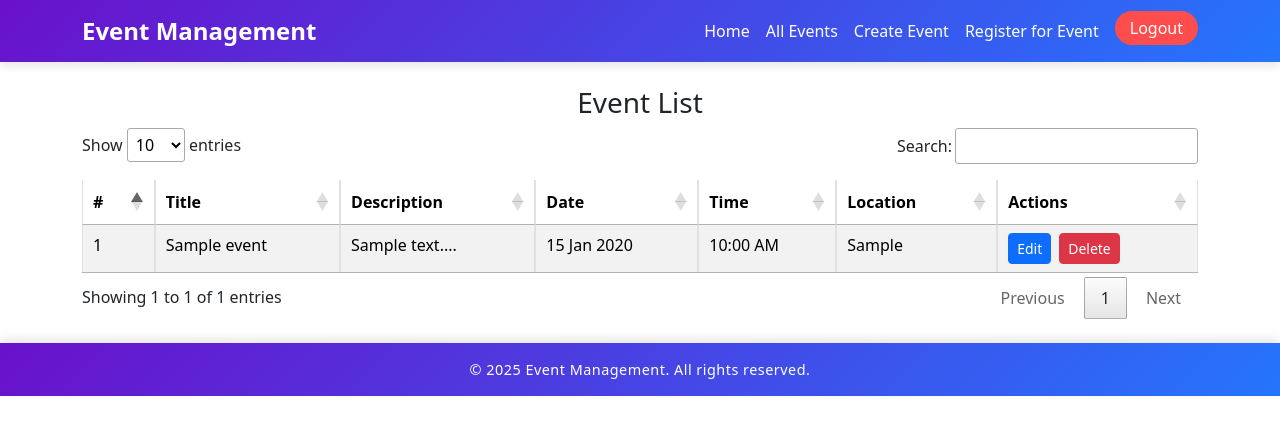
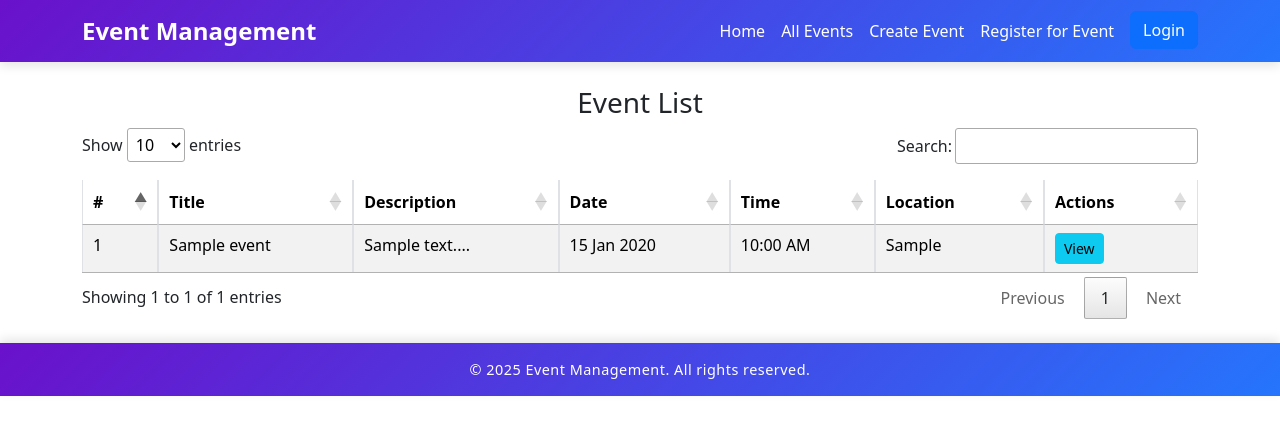
Before and after one commit to rajesh-mondal/event-management, a PHP site: page /all_events.php in a window 1280 px wide. Shown: the top 435 px of the page. Run offline with PHP 8.4, Linux system fonts and the light colour scheme; tables that the repository leaves empty or names only in its code hold one stand-in row (values such as "Sample post"); some libraries are stand-ins or nearby versions.

Commit message:
Enhance button visibility based on user roles and update header menu

```diff
--- a/all_events.php
+++ b/all_events.php
@@ -28,20 +28,29 @@ $result = $conn->query( $query );
         </thead>
         <tbody>
             <?php
-                $serial = 1;
-                while ( $event = $result->fetch_assoc() ):
-            ?>
+$serial = 1;
+while ( $event = $result->fetch_assoc() ):
+?>
                 <tr>
                     <td><?=$serial++;?></td>
                     <td><?=htmlspecialchars( $event['name'] );?></td>
                     <td><?=htmlspecialchars( substr( $event['description'], 0, 45 ) );?>...</td>
-                    <td><?= date("j M Y", strtotime($event['event_date'])); ?></td>
-                    <td><?= date("h:i A", strtotime($event['event_time'])); ?></td>
+                    <td><?=date( "j M Y", strtotime( $event['event_date'] ) );?></td>
+                    <td><?=date( "h:i A", strtotime( $event['event_time'] ) );?></td>
                     <td><?=$event['location'];?></td>
                     <!-- <td><?=$event['max_capacity'];?></td> -->
+
                     <td class="d-flex">
-                        <a href="edit_event.php?id=<?=$event['id'];?>" class="btn btn-primary btn-sm me-2">Edit</a>
-                        <a href="delete_event.php?id=<?=$event['id'];?>" class="btn btn-danger btn-sm" onclick="return confirm('Are you sure you want to delete this event?');">Delete</a>
+                        <?php if ( isset( $_SESSION['role'] ) && $_SESSION['role'] === 'admin' ): ?>
+                            <a href="edit_event.php?id=<?=$event['id'];?>" class="btn btn-primary btn-sm me-2">Edit</a>
+                            <a href="delete_event.php?id=<?=$event['id'];?>" class="btn btn-danger btn-sm me-2" onclick="return confirm('Are you sure you want to delete this event?');">Delete</a>
+
+                        <?php elseif ( isset( $_SESSION['user_id'] ) && $_SESSION['user_id'] == $event['created_by'] ): ?>
+                            <a href="edit_event.php?id=<?=$event['id'];?>" class="btn btn-primary btn-sm me-2">Edit</a>
+                            <a href="delete_event.php?id=<?=$event['id'];?>" class="btn btn-danger btn-sm me-2" onclick="return confirm('Are you sure you want to delete this event?');">Delete</a>
+                        <?php endif; ?>
+
+                        <a href="event_details.php?id=<?=$event['id'];?>" class="btn btn-info btn-sm">View</a>
                     </td>
                 </tr>
             <?php endwhile; ?>
--- a/includes/header.php
+++ b/includes/header.php
@@ -1,4 +1,3 @@
-<!-- includes/header.php -->
 <!DOCTYPE html>
 <html lang="en">
 <head>
@@ -51,9 +50,18 @@
                             <a class="nav-link" href="event_reports.php">View Attendees</a>
                         </li>
                     <?php endif; ?>
-                    <li class="nav-item ps-2">
-                        <a href="logout.php" class="btn logout-btn">Logout</a>
-                    </li>
+
+                    <?php if (isset($_SESSION['user_id'])): ?>
+                        <!-- Show Logout if user is logged in -->
+                        <li class="nav-item ps-2">
+                            <a href="logout.php" class="btn btn-danger">Logout</a>
+                        </li>
+                    <?php else: ?>
+                        <!-- Show Login if user is not logged in -->
+                        <li class="nav-item ps-2">
+                            <a href="login.php" class="btn btn-primary">Login</a>
+                        </li>
+                    <?php endif; ?>
                 </ul>
             </div>
         </div>
--- a/index.php
+++ b/index.php
@@ -30,7 +30,7 @@ $events = $stmt->get_result();
                     <div class="card event-card shadow-sm">
                         <div class="card-body">
                             <h5 class="card-title text-primary-emphasis fw-semibold"> <?=htmlspecialchars( $event['name'] );?> </h5>
-                            <p class="text-muted"> <?=htmlspecialchars( $event['description'] );?> </p>
+                            <p class="text-muted"><?= htmlspecialchars(mb_strlen($event['description']) > 300 ? mb_substr($event['description'], 0, 300) . '...' : $event['description']); ?></p>
                             <div class="event-icons">
                                 <p><i class="fa-solid fa-calendar"></i> <?=date( "j F Y", strtotime( $event['event_date'] ) );?></p>
                                 <p><i class="fa-solid fa-clock"></i> <?=date( "g:i A", strtotime( $event['event_time'] ) );?></p>
```
